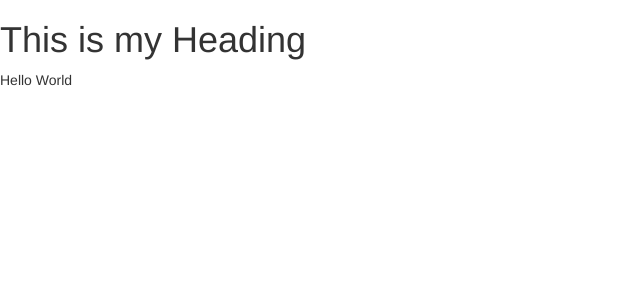
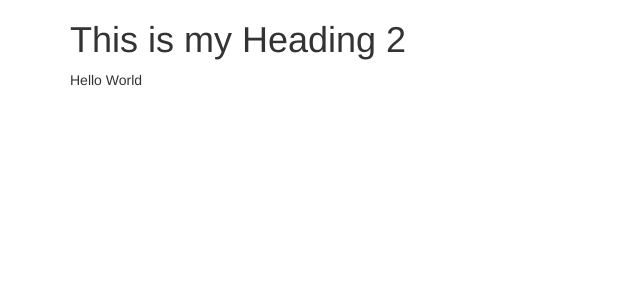
Before and after one commit to ueliem/ueliem.github.io, a Jekyll site: the page built from index.html, in a window 1280 px wide. Shown: the top 300 px of the page, without its empty margins (0-640 px from the left). Built offline with Jekyll 4.4.1, drawn with Linux system fonts in a browser that asks for light colours; nearby versions of some CDN libraries.

Commit message:
Added container.

```diff
--- a/_layouts/default.html
+++ b/_layouts/default.html
@@ -8,8 +8,10 @@
         <title>{{ page.title }}</title>
     </head>
     <body>
-        <h1>This is my Heading</h1>
-        {{ content }}
+        <div class="container">
+            <h1>This is my Heading 2</h1>
+            {{ content }}
+        </div>
         <script src="https://ajax.googleapis.com/ajax/libs/jquery/1.11.0/jquery.min.js"></script>
         <script src="js/bootstrap.min.js"></script>
         <script>
```
